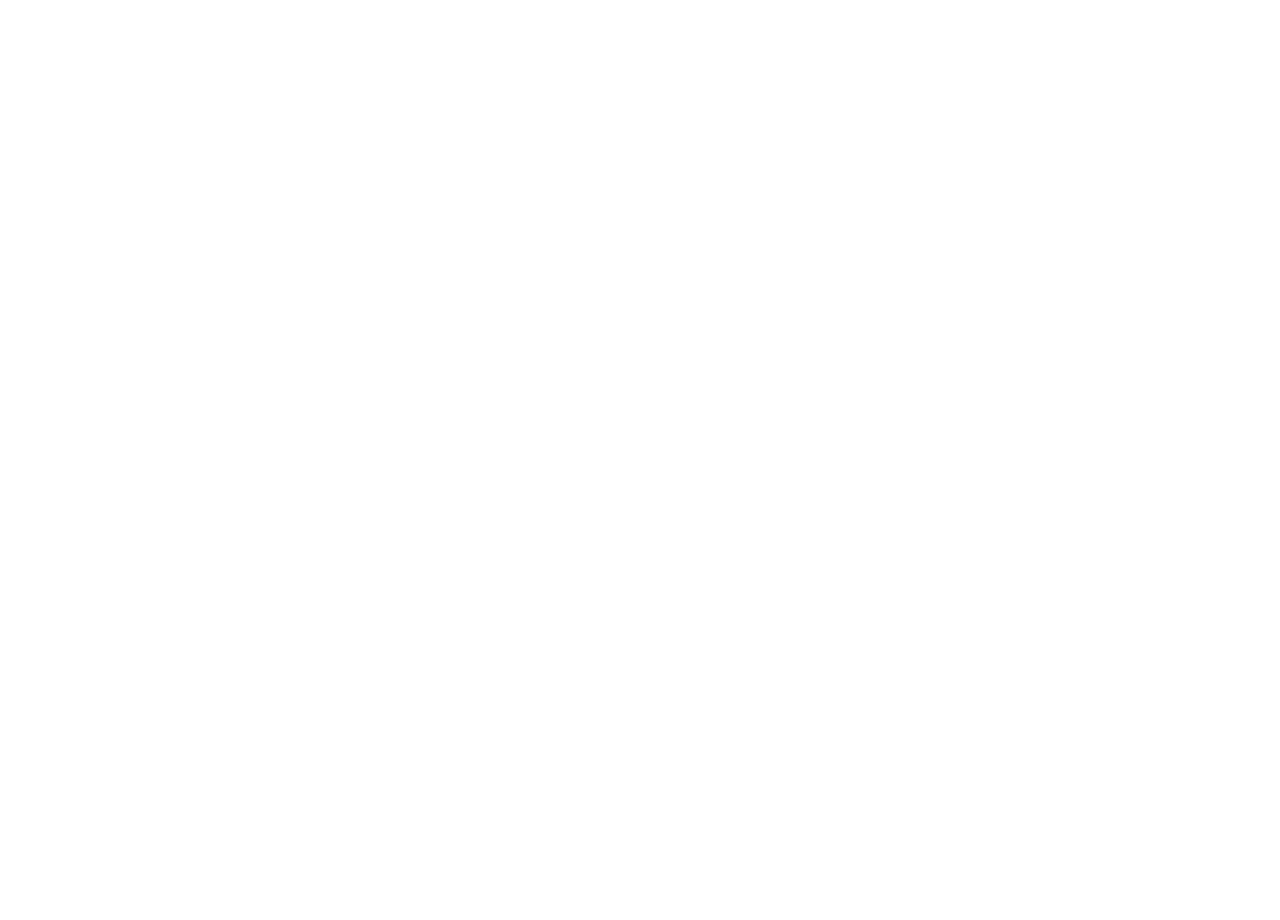
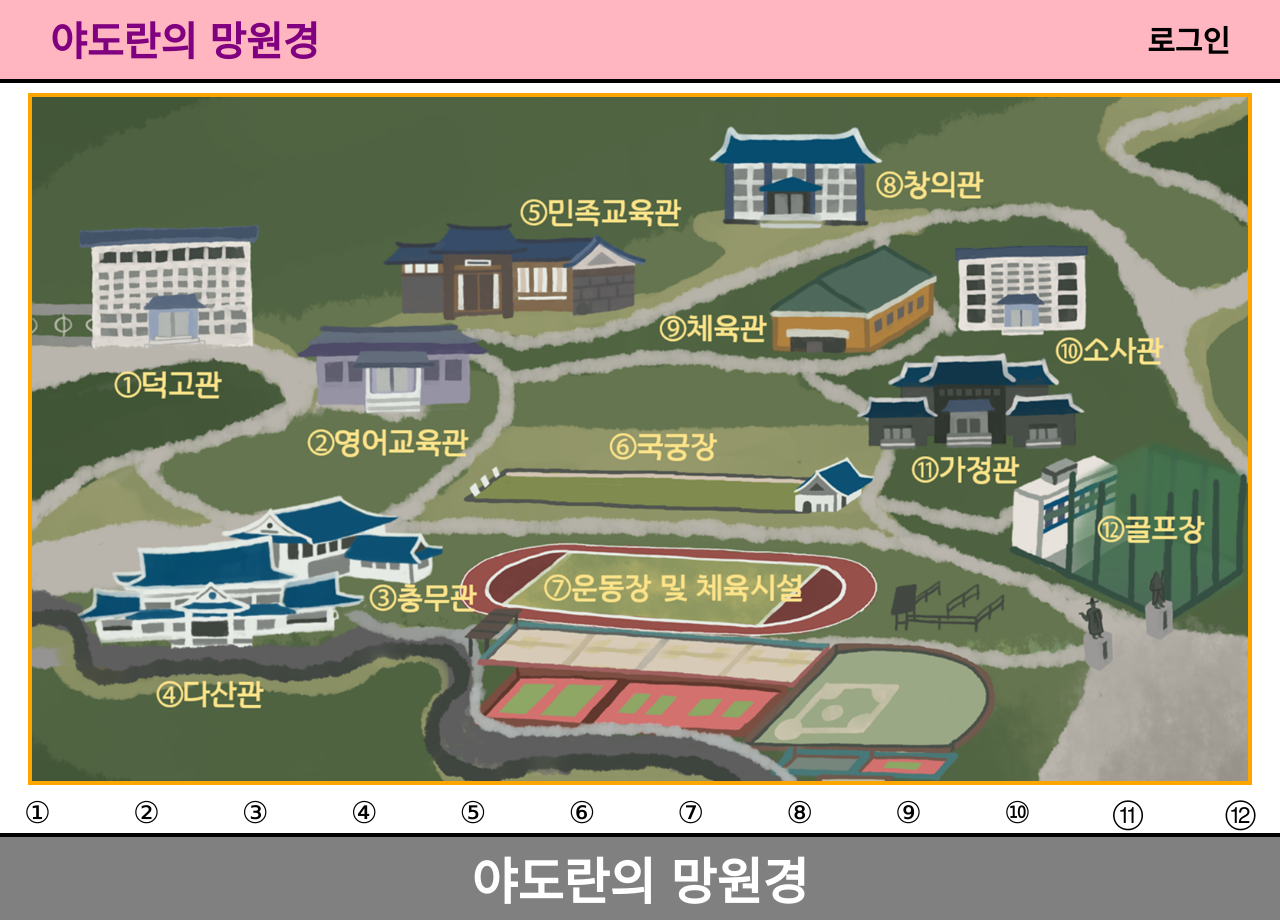
Before and after one commit to jhan756k/Yadoran-Telescope, a React (Create React App) app: page /map in a window 1280 px wide. Before the commit this address had no page. Shown: the top 920 px of the page. Before the commit the page ends 800 px from the top, so only its background shows below. Built offline with nearby package versions, Linux system fonts and the light colour scheme; the HTML template or start-up script is replaced by a standard one.

Commit message:
map build start

```diff
--- a/src/App.js
+++ b/src/App.js
@@ -2,6 +2,7 @@
 import Loginpage from './Page/Loginpage.jsx';
 import Aboutpage from './Page/Aboutpage.jsx';
 import Registerpage from './Page/Registerpage.jsx';
+import Mappage from './Page/Mappage.jsx';
 import { BrowserRouter, Routes, Route } from "react-router-dom";
 
 function App() {
@@ -12,6 +13,7 @@
 			<Route path="/login" element={<Loginpage />} />
 			<Route path="/about" element={<Aboutpage />}/>
 			<Route path="/register" element={<Registerpage />} />
+			<Route path="/map" element={<Mappage />} />
 		</Routes>
 	</BrowserRouter>
 	);
--- a/src/Page/Homepage.jsx
+++ b/src/Page/Homepage.jsx
@@ -10,8 +10,8 @@
       <Navbar />
       <div className="carditems">
         {/* 사진크기 248 376 */}
-        <Card idea="민사고의 소화기 위치" img="images/map.jpg" link="/eprod" />
-        <Card idea="화재 감지 현황" img="images/cctv.png" link="/sensor" />
+        <Card idea="민사고의 소화기 위치" img="images/map.jpg" link="/map" />
+        <Card idea="화재 감지 현황" img="images/cctv.png" link="/stats" />
         <Card idea="프로젝트 개요" img="images/doc.png" link="/about" />
       </div>
       <Footer />
--- /dev/null
+++ b/src/Page/Mappage.jsx
@@ -0,0 +1,39 @@
+import React from "react";
+import "../Style/Mappage.css";
+import Navbar from "../Component/Navbar";
+import Footer from "../Component/Footer";
+
+const Mappage = () => {
+  return (
+    <div>
+      <Navbar />
+      <div className="mapfull">
+        <div className="mapcont">
+          <img src="images/kmla.png" alt="" className="kmlamap" />
+        </div>
+      </div>
+      <div className="maplinks">
+        <a className="numclick">①</a>
+        <a className="numclick">②</a>
+        <a className="numclick">③</a>
+        <a className="numclick">④</a>
+        <a className="numclick">⑤</a>
+        <a className="numclick">⑥</a>
+        <a className="numclick">⑦</a>
+        <a className="numclick">⑧</a>
+        <a className="numclick">⑨</a>
+        <a className="numclick">⑩</a>
+        <a className="numclick">⑪</a>
+        <a className="numclick">⑫</a>
+      </div>
+
+      <div className="mapinfo">
+
+      </div>
+
+      <Footer />
+    </div>
+  );
+};
+
+export default Mappage;
--- /dev/null
+++ b/src/Style/Mappage.css
@@ -0,0 +1,39 @@
+.mapcont {
+    margin-top:10px;
+    margin-bottom:10px;
+    width: 95%;
+    border: 4px solid orange;
+    display: flex;
+}
+
+.mapfull {
+    display: flex;
+    justify-content: center;
+    align-items: center;
+    text-align: center;
+}
+
+.kmlamap {
+    object-fit: cover;
+    width: 100%;
+    height: 100%;
+    overflow: hidden;
+}
+
+.maplinks {
+    display: flex;
+    justify-content: space-between;
+    margin-left: 3vh;
+    margin-right: 3vh;
+}
+
+.numclick {
+    font-size: 30px;
+    text-decoration: none;
+    color: black;
+}
+
+.numclick:hover {
+    color: orange;
+    cursor: pointer;
+}
```
Also changed, not shown: public/images/kmla.png (added).
